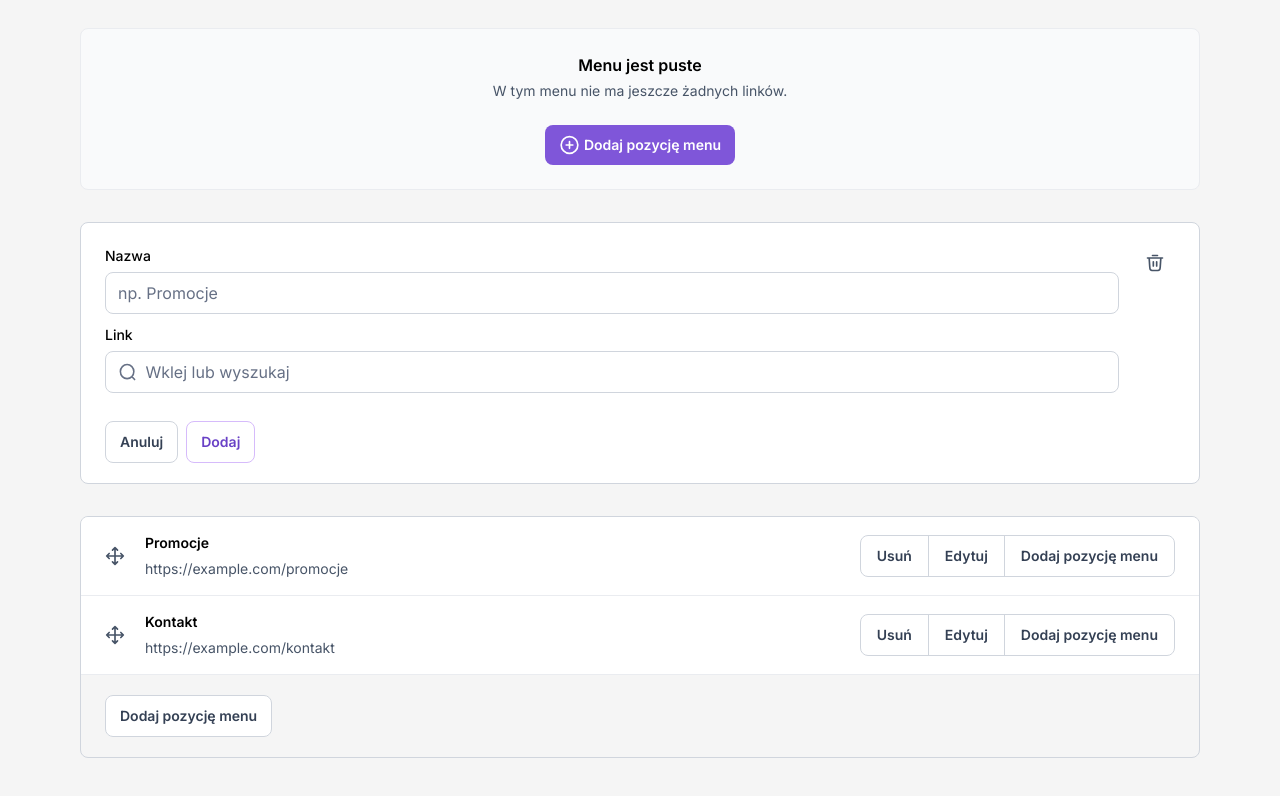
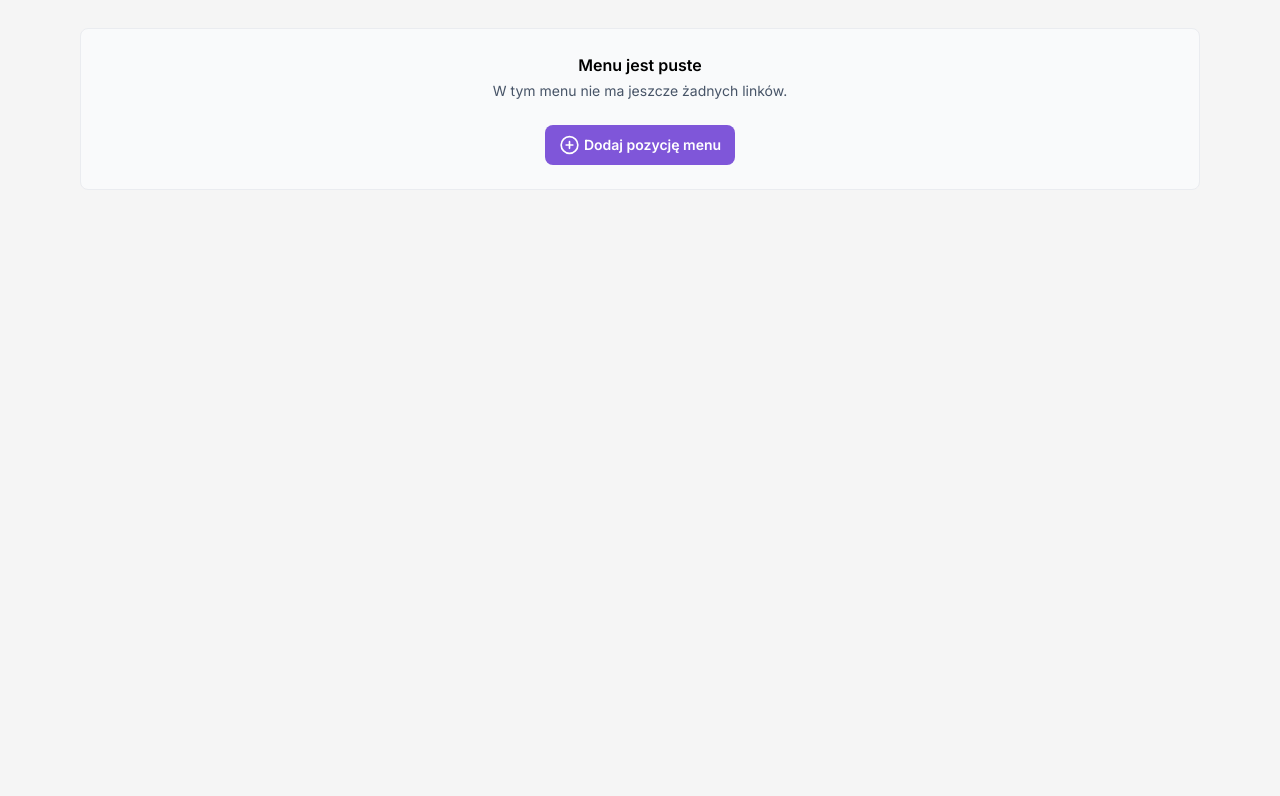
Before and after one commit to torvey/zadanie-rekrutacyjne-droplo, a Next.js app: page / in a window 1280 px wide. Shown: the top 796 px of the page. Built offline with nearby package versions, Linux system fonts and the light colour scheme.

Commit message:
feat: handle adding new menu

```diff
--- a/src/app/page.tsx
+++ b/src/app/page.tsx
@@ -1,44 +1,61 @@
 "use client";
 
-import { CreatedBox } from "@/components/CreatedBox/CreatedBox";
 import { CreationBox } from "@/components/CreationBox/CreationBox";
 import { EmptyMenuBox } from "@/components/EmptyMenuBox/EmptyMenuBox";
-import { useCallback } from "react";
+import { MenuType } from "@/types/types";
+import { useCallback, useState } from "react";
 
 export default function Home() {
+    const [menuItems, setMenuItems] = useState<Array<MenuType>>([]);
+
     const handleAddMenuClick = useCallback(() => {
-        // TODO: add logic
+        setMenuItems((prev) => [
+            {
+                position: prev.length,
+                children: [],
+            },
+            ...prev,
+        ]);
     }, []);
 
     const handleAddItemClick = useCallback(() => {
         // TODO: add logic
     }, []);
 
-    const handleCancelItemClick = useCallback(() => {
-        // TODO: add logic
-    }, []);
+    const handleCancelItemClick = useCallback((position: number) => {
+        setMenuItems((prev) => {
+            return prev
+                .filter((menu) => menu.position !== position)
+                .map((menu) => {
+                    // decrement position of all menus after the deleted one
 
-    const handleDeleteItemClick = useCallback(() => {
-        // TODO: add logic
+                    if (menu.position > position) {
+                        menu.position = menu.position - 1;
+                    }
+
+                    return menu;
+                });
+        });
     }, []);
 
     return (
-        <div className="px-6 pt-7 flex flex-col gap-8">
+        <div className="px-6 py-7 flex flex-col gap-8">
             <EmptyMenuBox onClick={handleAddMenuClick} />
-            <CreationBox
-                onAdd={handleAddItemClick}
-                onCancel={handleCancelItemClick}
-                onDelete={handleDeleteItemClick}
-            />
-            <CreatedBox
-                positions={[
-                    { name: "Promocje", link: "https://example.com/promocje" },
-                    { name: "Kontakt", link: "https://example.com/kontakt" },
-                ]}
-                onAddNewPosition={() => null}
-                onDelete={() => null}
-                onEdit={() => null}
-            />
+            {menuItems.map((menu) => {
+                if (menu.children.length === 0) {
+                    return (
+                        <CreationBox
+                            key={`creation_${menu.position}`}
+                            position={menu.position}
+                            onAdd={handleAddItemClick}
+                            onCancel={handleCancelItemClick}
+                            onDelete={handleCancelItemClick}
+                        />
+                    );
+                }
+
+                return <div key={`item_${menu.position}`}></div>;
+            })}
         </div>
     );
 }
--- a/src/components/CreationBox/CreationBox.tsx
+++ b/src/components/CreationBox/CreationBox.tsx
@@ -9,6 +9,7 @@ import { Label } from "../Label/Label";
 import { CreationBoxProps, FormDataType } from "./CreationBox.types";
 
 export const CreationBox: FC<CreationBoxProps> = ({
+    position,
     onDelete,
     onCancel,
     onAdd,
@@ -18,6 +19,14 @@ export const CreationBox: FC<CreationBoxProps> = ({
         handleSubmit,
         formState: { errors },
     } = useForm<FormDataType>();
+
+    const handleCancel = useCallback(() => {
+        onCancel(position);
+    }, [onCancel, position]);
+
+    const handleDelete = useCallback(() => {
+        onDelete(position);
+    }, [onDelete, position]);
 
     const onSubmit = useCallback(
         (data: FormDataType) => {
@@ -60,7 +69,7 @@ export const CreationBox: FC<CreationBoxProps> = ({
                 <div className="mt-5 flex gap-x-2">
                     <Button
                         variant="secondary"
-                        onClick={onCancel}
+                        onClick={handleCancel}
                         type="button"
                     >
                         Anuluj
@@ -73,7 +82,7 @@ export const CreationBox: FC<CreationBoxProps> = ({
             <div>
                 <button
                     className="w-10 h-10 ml-4 flex justify-center items-center transition-opacity hover:opacity-80"
-                    onClick={onDelete}
+                    onClick={handleDelete}
                     type="button"
                 >
                     <Image src={deleteIcon} alt={"delete"} />
--- a/src/components/CreationBox/CreationBox.types.ts
+++ b/src/components/CreationBox/CreationBox.types.ts
@@ -1,6 +1,7 @@
 export type CreationBoxProps = {
-    onDelete: () => void;
-    onCancel: () => void;
+    position: number;
+    onDelete: (position: number) => void;
+    onCancel: (position: number) => void;
     onAdd: (label: string, link: string) => void;
 };
 
--- /dev/null
+++ b/src/types/types.ts
@@ -0,0 +1,11 @@
+export type MenuItemType = {
+    position: number;
+    name: string;
+    link: string;
+    children: MenuItemType[];
+};
+
+export type MenuType = {
+    position: number;
+    children: MenuItemType[];
+};
```
